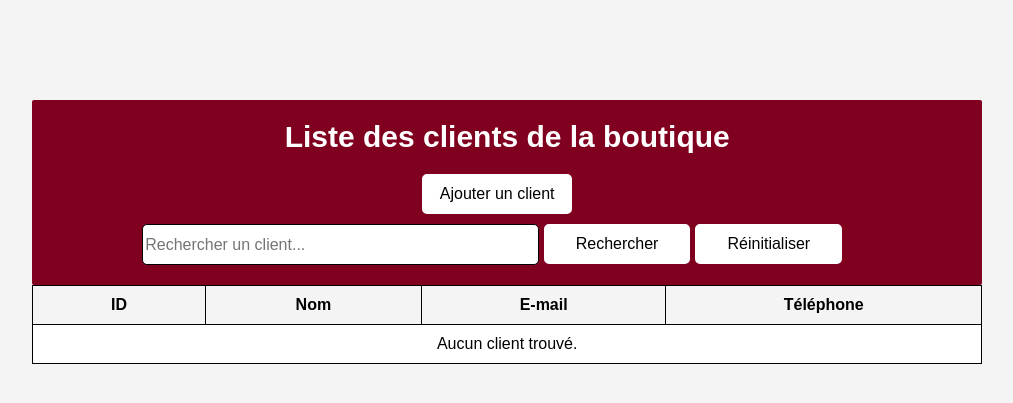
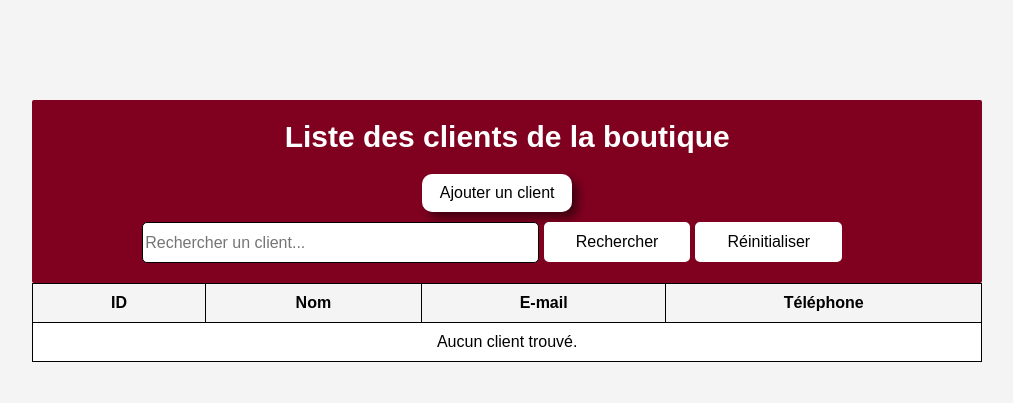
Before and after one commit to OusmaneDiasse/Application-de-gestion-des-boutiques, a PHP site: page /PHP/listeclient.php in a window 1280 px wide. Shown: the top 403 px of the page, without its empty margins (130-1143 px from the left). Run offline with PHP 8.4, Linux system fonts and the light colour scheme; data that the repository does not hold is empty.

Commit message:
Page pour la liste des clients

```diff
--- a/CSS/listeclient.css
+++ b/CSS/listeclient.css
@@ -72,4 +72,14 @@ button{
 }
 .client{
    margin-left: 390px;
+   border-radius: 10px;
+    box-shadow: 6px 6px 10px rgba(0,0,0,0.5);
+    text-align: center;
+    font-size: 16px;
+   padding-bottom: 10px;
+    padding-top: 10px;
+    text-decoration: none;
+    background-color: white;
+    color: black;
+    width: 150px;
 }
--- a/PHP/listeclient.php
+++ b/PHP/listeclient.php
@@ -33,7 +33,7 @@ if ($recherche !== '') {
    <div class="tableau" >
     <div class="block">
     <h1 class="caption">Liste des clients de la boutique</h1>
-    <button class="client">Ajouter un client</button>
+    <a href="Formulaire_client.php" class="client">Ajouter un client</a>
    <form method="GET" action="">
           <input type="text" name="search" placeholder="Rechercher un client..." value="<?= htmlspecialchars($_GET['search'] ?? '') ?>">
           <button type="submit" class="recherche">Rechercher</button>
@@ -41,7 +41,6 @@ if ($recherche !== '') {
       </form>
       </div>
    <table class="BLOCK">
-
         <tr>
             <th>ID</th>
             <th>Nom</th>
```
